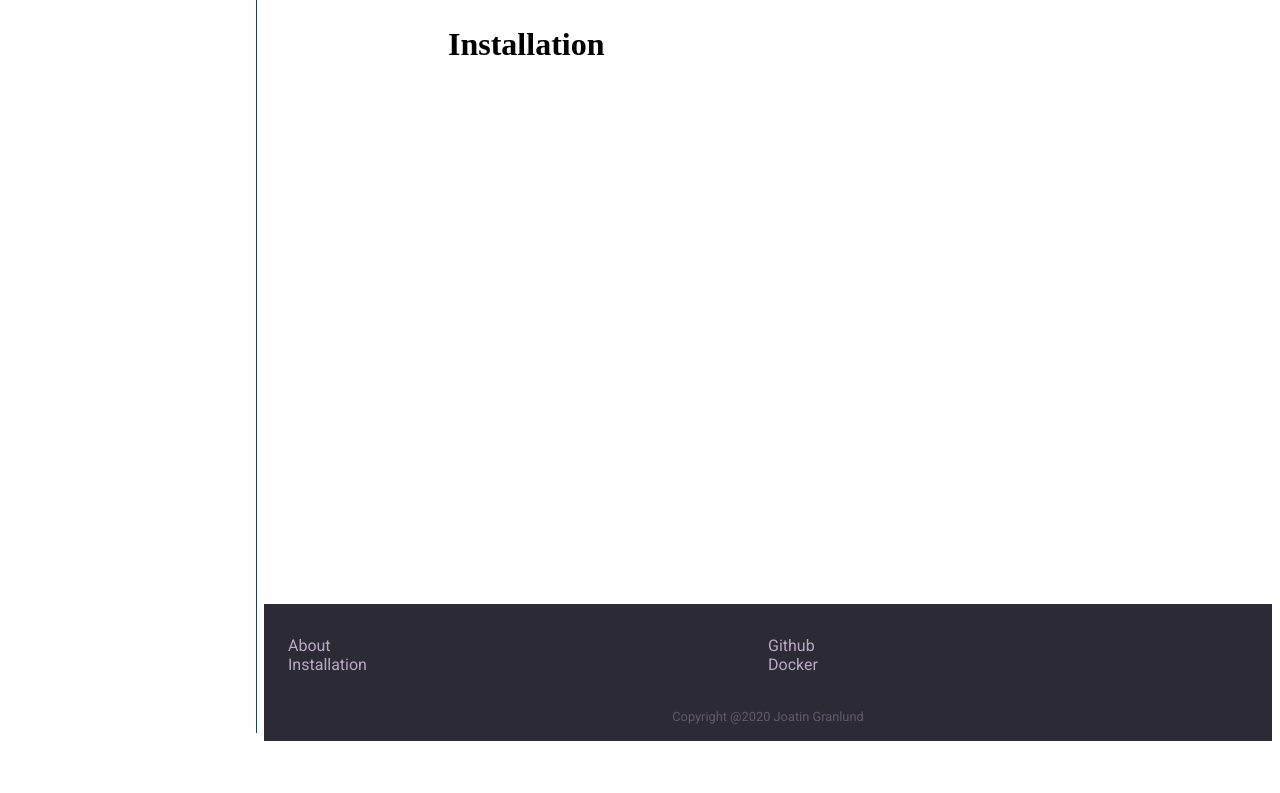
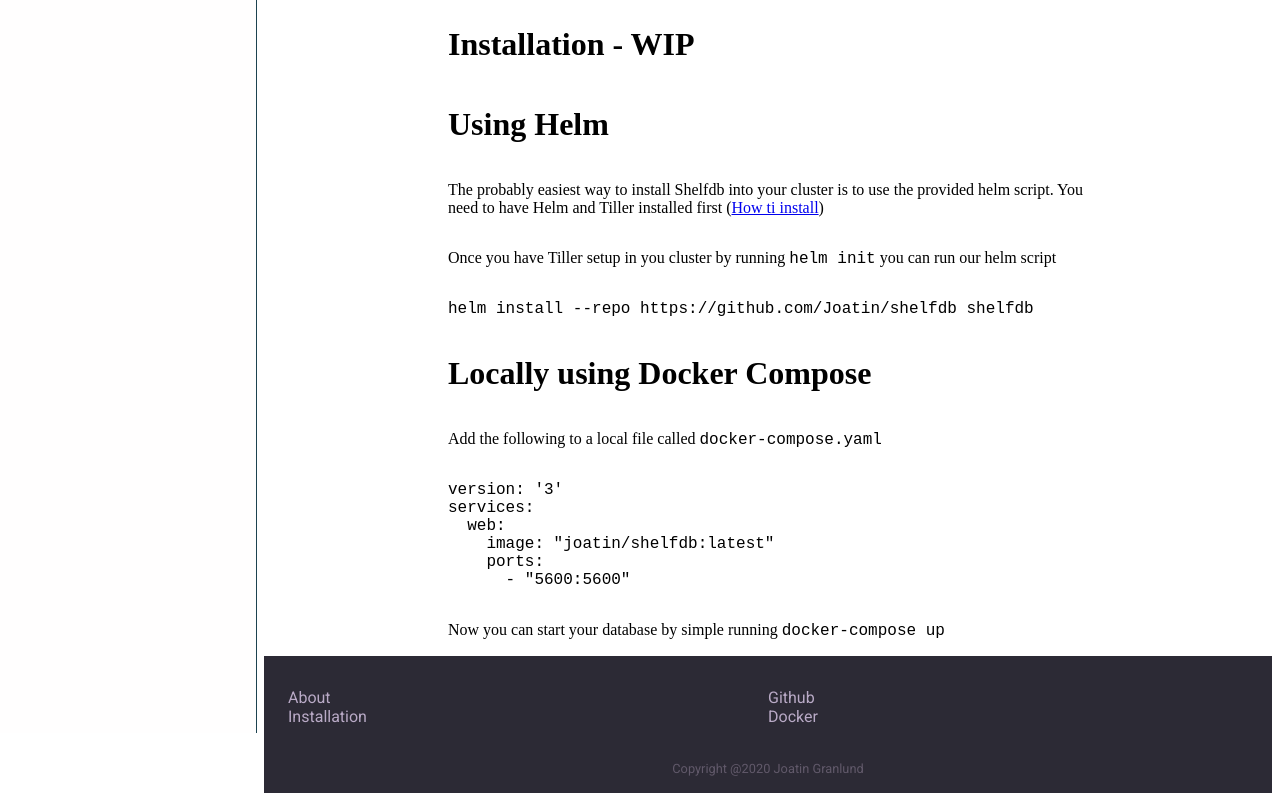
Before and after one commit to Joatin/shelfdb, a Gatsby site in the folder docs/: page /docs/installation in a window 1280 px wide. Shown: the part 67-860 px from the top of the page. Before the commit the page ends 808 px from the top, so only its background shows below. Built offline with nearby package versions, Linux system fonts and the light colour scheme; Gatsby itself is replaced by a stand-in of ours; some packages are replaced by stand-ins of ours; code samples lack their colours.

Commit message:
better install instructions

`````diff
--- /dev/null
+++ b/docker-compose.yaml
@@ -0,0 +1,6 @@
+version: '3'
+services:
+  web:
+    build: .
+    ports:
+      - "5600:5600"
--- a/docs/src/docs/installation.mdx
+++ b/docs/src/docs/installation.mdx
@@ -3,4 +3,29 @@ path: /docs/installation
 title: Installation
 ---
 
-# Installation
+# Installation - WIP
+
+# Using Helm
+The probably easiest way to install Shelfdb into your cluster is to use the provided helm script. You need to have Helm
+and Tiller installed first ([How ti install](https://helm.sh/docs/intro/quickstart/))
+
+Once you have Tiller setup in you cluster by running ```helm init``` you can run our helm script
+
+````shell script
+helm install --repo https://github.com/Joatin/shelfdb shelfdb
+````
+
+# Locally using Docker Compose
+
+Add the following to a local file called ```docker-compose.yaml```
+
+```yaml
+version: '3'
+services:
+  web:
+    image: "joatin/shelfdb:latest"
+    ports:
+      - "5600:5600"
+```
+
+Now you can start your database by simple running ```docker-compose up```
`````
Also changed, not shown: docs/src/images/k8_logo.png (added), docs/src/images/prom_logo.png (added).
